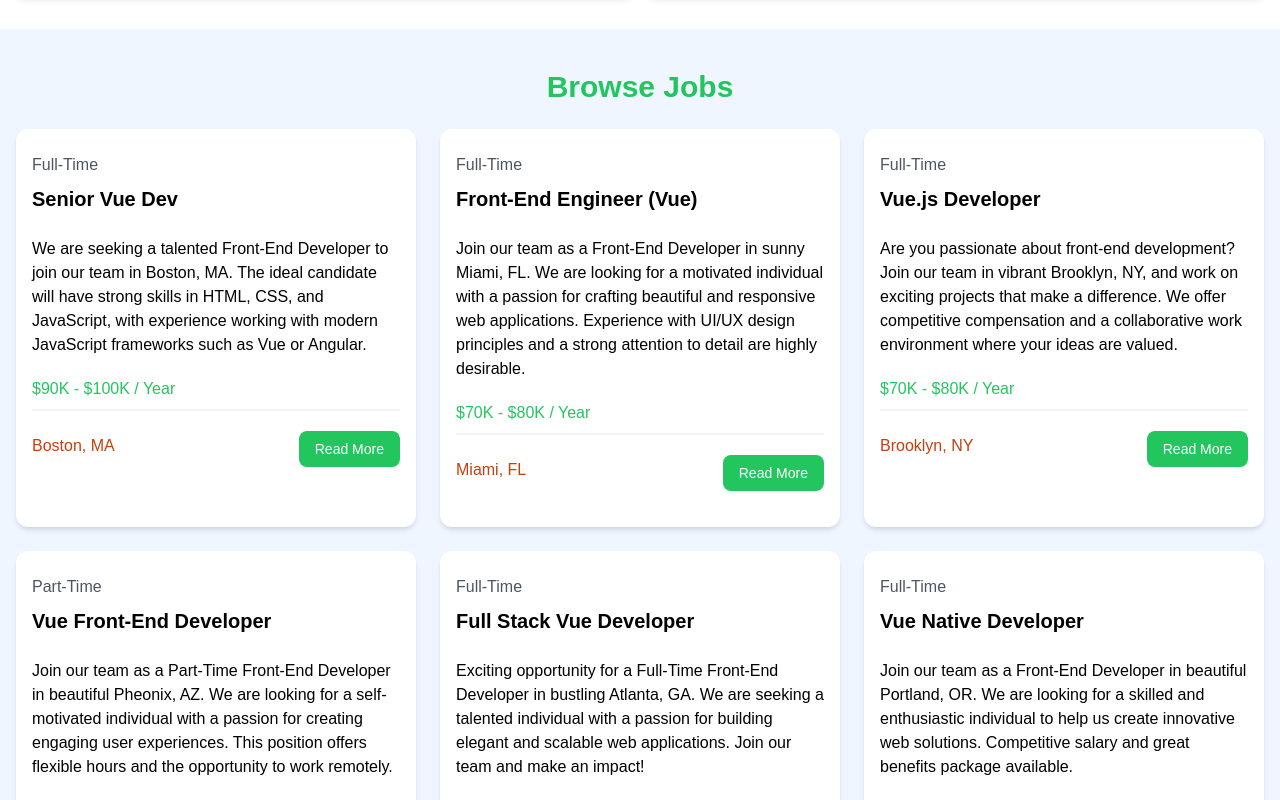
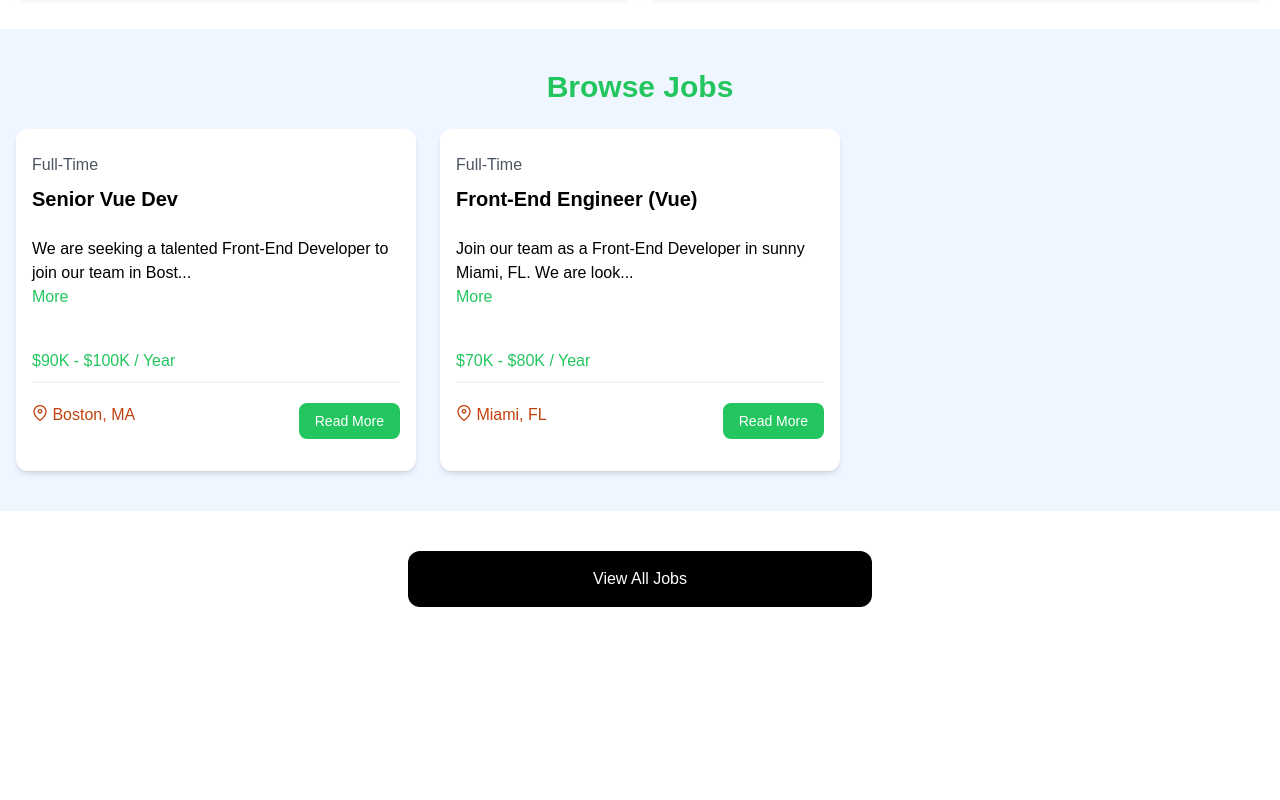
Before and after one commit to nahimanajz/vue-crash-2024, a Vue app: page / in a window 1280 px wide. Shown: the part 580-1380 px from the top of the page. After the commit the page ends 1227 px from the top, so only its background shows below. Built offline with nearby package versions, Linux system fonts and the light colour scheme.

Commit message:
Add compute

```diff
--- a/package.json
+++ b/package.json
@@ -9,6 +9,7 @@
     "preview": "vite preview"
   },
   "dependencies": {
+    "primeicons": "^7.0.0",
     "vue": "^3.4.29",
     "vue-router": "4"
   },
--- a/src/App.vue
+++ b/src/App.vue
@@ -8,5 +8,5 @@
   <Navbar />
   <Hero />
   <Homecard />
-  <JobListings />
+  <JobListings :limit="2" :show-button="true"/>
 </template>
--- a/src/components/JobListings.vue
+++ b/src/components/JobListings.vue
@@ -1,9 +1,15 @@
 <script setup>
 import jobData from '@/jobs.json'
-import { ref } from 'vue';
+import { ref, defineProps } from 'vue';
 import Joblist from './Joblist.vue';
 
-const jobs = ref(jobData);
+const jobs = ref(jobData.jobs);
+defineProps({
+limit:Number,
+showButton:{
+    type:Boolean
+}
+})
 
 </script>
 <template>
@@ -14,10 +20,16 @@
             </h2>
         </div>
         <div class="grid grid-cols-1 md:grid-cols-3 gap-6">
-            <Joblist v-for="job in jobData.jobs" :key="job.id" :job="job" />
+            <Joblist v-for="job in jobs.slice(0, (limit || jobs.length))" :key="job.id" :job="job" />
 
         </div>
     </section>
+    <section class="m-auto max-w-lg my-10 px-6" v-if="showButton">
+      <a
+        :href="jobs.html"
+        class="block bg-black text-white text-center py-4 px-6 rounded-xl hover:bg-gray-700"
+        >View All Jobs</a
+      >
+    </section>
 
-    Job Listings
 </template>
--- a/src/components/Joblist.vue
+++ b/src/components/Joblist.vue
@@ -1,7 +1,21 @@
 <script setup>
-import { defineProps } from 'vue'
-defineProps({
+import { defineProps, ref, computed } from 'vue'
+import 'primeicons/primeicons.css'
+
+const props = defineProps({
     job: Object
+})
+const showFullDescription = ref(false)
+const toggleFullDescription = () => {
+    showFullDescription.value = !showFullDescription.value
+}
+
+const truncatedDescription = computed(() => {
+    let description = props.job.description
+    if (!showFullDescription.value) {
+        description = description.substring(0, 70) + '...';
+    }
+    return description;
 })
 
 </script>
@@ -11,11 +25,15 @@
             <div class="mb-6">
 
                 <div class="text-gray-600 my-2">{{ job.type }}</div>
-                <h3 class="text-xl font-bold">{{ job.title  }}</h3>
+                <h3 class="text-xl font-bold">{{ job.title }}</h3>
             </div>
 
             <div class="mb-5">
-                {{ job.description }}
+                <div>{{ truncatedDescription }} </div>
+                <button @click="toggleFullDescription" class="text-green-500 hover:text-green-600 mb-5">
+                    {{ showFullDescription ? 'Less' : 'More' }}
+                </button>
+
             </div>
 
             <h3 class="text-green-500 mb-2">{{ job.salary }} / Year</h3>
@@ -24,7 +42,7 @@
 
             <div class="flex flex-col lg:flex-row justify-between mb-4">
                 <div class="text-orange-700 mb-3">
-                    <i class="fa-solid fa-location-dot text-lg"></i>
+                    <i class="pi pi-map-marker "></i>
                     {{ job.location }}
                 </div>
                 <a :href="'/job/' + job.id"
```
Also changed, not shown: 1 other file (tests, documents, lock files or other folders).
